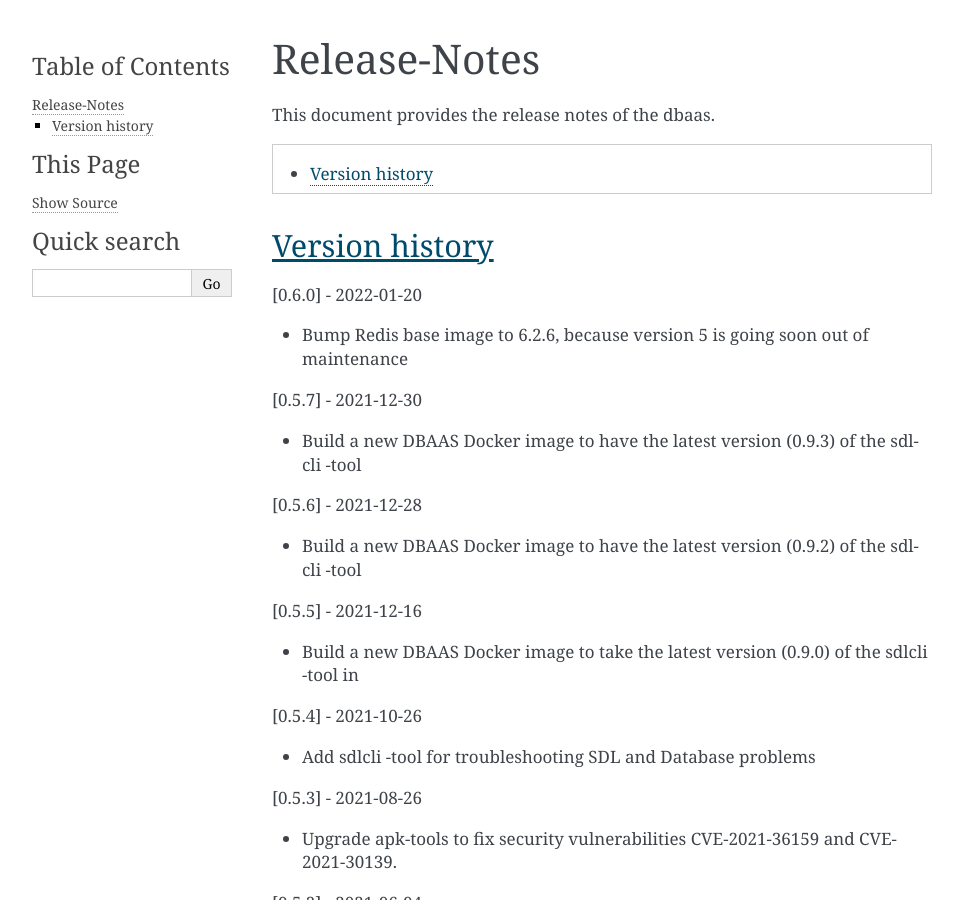
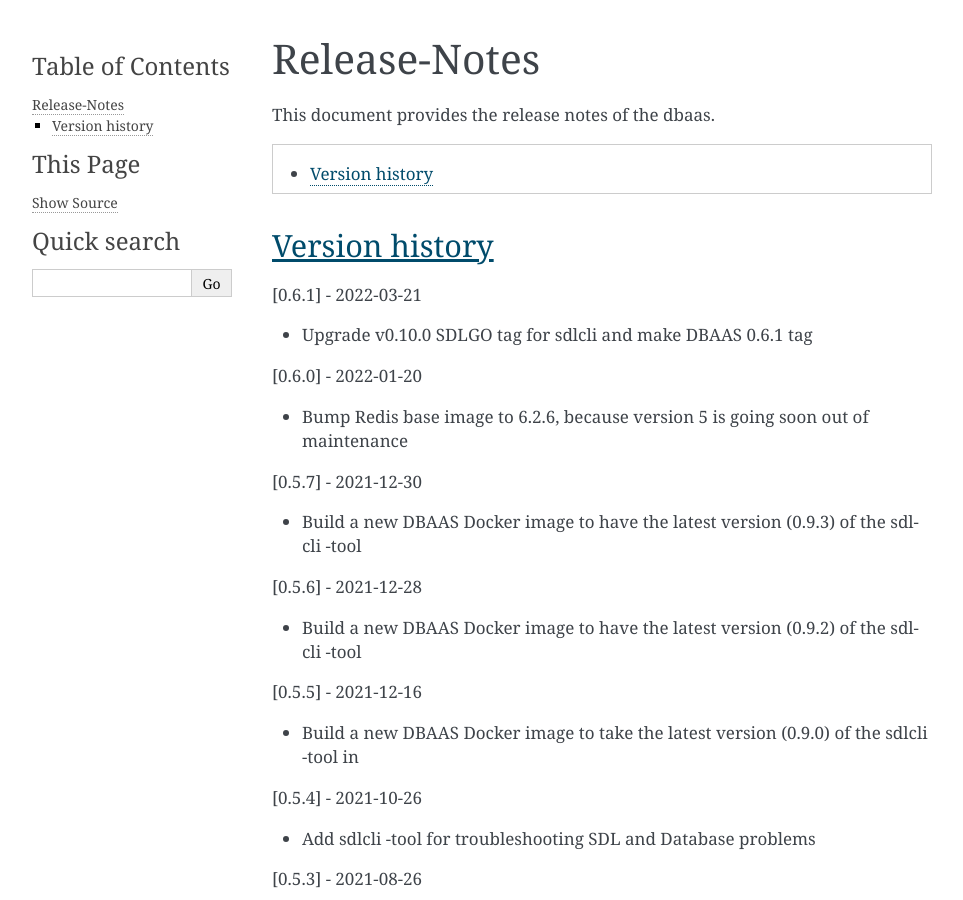
Before and after one commit to o-ran-sc/ric-plt-dbaas, a Sphinx documentation site: the page built from docs/release-notes.rst, in a window 1280 px wide and 900 px high. Shown: the whole window, without its empty margins (148-1111 px from the left). Built offline with Sphinx 7.4.7, drawn with Linux system fonts in a browser that asks for light colours.

Commit message:
Upgrade v0.10.0 SDLGO tag for sdlcli and make DBAAS 0.6.1 tag
Upgrade sdlgo v0.10.0 version to enable configuration
of DBAAS_MASTER_NAME, DBAAS_SERVICE_PORT and
DBAAS_SERVICE_SENTINEL_PORT value configuration for different
DB servers. Notice that env lists are supported only in SEP
deployments (no support in RIC platform deployments).

Made also new DBAAS container to 0.6.1 version.

Issue-Id: RIC-698

Change-Id: I709865b2213b1d8b5b42fc34753b1ea0caf1b69b
Signed-off-by: Petri Ovaska <petri.ovaska@nokia.com>

```diff
--- a/container-tag.yaml
+++ b/container-tag.yaml
@@ -2,4 +2,4 @@
 # This file is expected to be in the docker build directory;
 # can be moved with suitable JJB configuration.
 ---
-tag: '0.6.0'
+tag: '0.6.1'
--- a/docs/release-notes.rst
+++ b/docs/release-notes.rst
@@ -1,6 +1,6 @@
 ..
 ..  Copyright (c) 2019 AT&T Intellectual Property.
-..  Copyright (c) 2019 Nokia.
+..  Copyright (c) 2019-2022 Nokia.
 ..
 ..  Licensed under the Creative Commons Attribution 4.0 International
 ..  Public License (the "License"); you may not use this file except
@@ -29,6 +29,10 @@ This document provides the release notes of the dbaas.
 
 Version history
 ---------------
+
+[0.6.1] - 2022-03-21
+
+* Upgrade v0.10.0 SDLGO tag for sdlcli and make DBAAS 0.6.1 tag
 
 [0.6.0] - 2022-01-20
 
```
Also changed, not shown: 1 other file.
